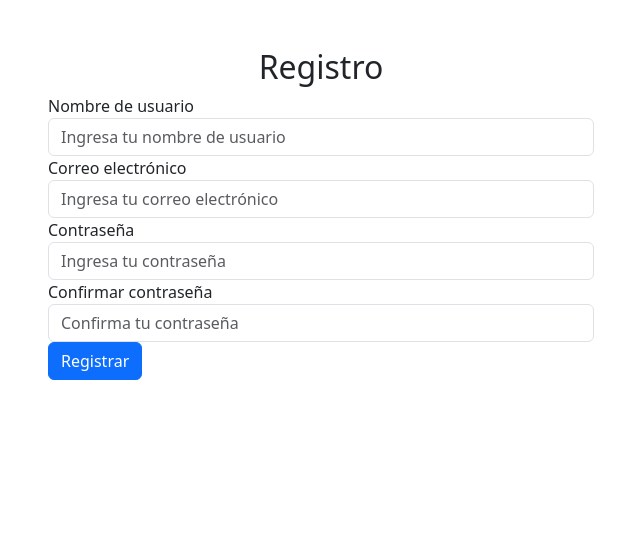
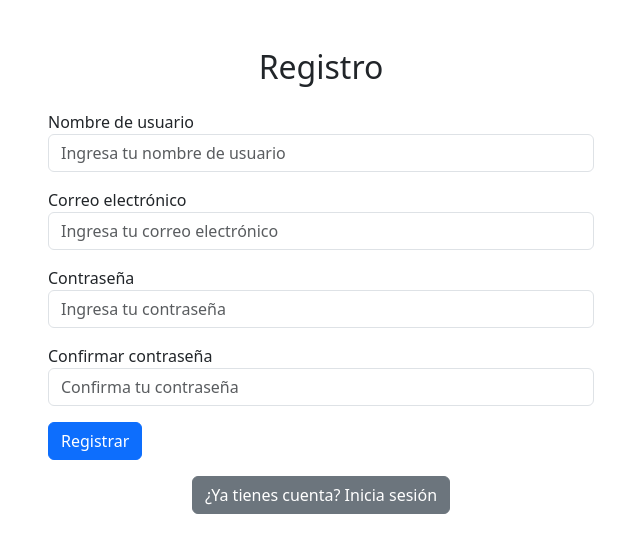
Before and after one commit to AndresssGitHub/autotronicars_soa, an Angular app: page / in a window 1280 px wide. Shown: the top 552 px of the page, without its empty margins (319-959 px from the left). Built offline with nearby package versions, Linux system fonts and the light colour scheme.

Commit message:
Se añadio boton de inicio de sesion

```diff
--- a/src/app/components/register/register.component.html
+++ b/src/app/components/register/register.component.html
@@ -1,28 +1,28 @@
 <div class="container mt-5">
   <div class="row justify-content-center">
     <div class="col-md-6">
-      <h2 class="text-center">Registro</h2>
+      <h2 class="text-center mb-4">Registro</h2>
       <form>
         <!-- Nombre de usuario -->
-        <div class="form-group">
+        <div class="form-group mb-3">
           <label for="username">Nombre de usuario</label>
           <input type="text" class="form-control" id="username" placeholder="Ingresa tu nombre de usuario" required>
         </div>
 
         <!-- Correo electrónico -->
-        <div class="form-group">
+        <div class="form-group mb-3">
           <label for="email">Correo electrónico</label>
           <input type="email" class="form-control" id="email" placeholder="Ingresa tu correo electrónico" required>
         </div>
 
         <!-- Contraseña -->
-        <div class="form-group">
+        <div class="form-group mb-3">
           <label for="password">Contraseña</label>
           <input type="password" class="form-control" id="password" placeholder="Ingresa tu contraseña" required>
         </div>
 
         <!-- Confirmación de contraseña -->
-        <div class="form-group">
+        <div class="form-group mb-3">
           <label for="confirmPassword">Confirmar contraseña</label>
           <input type="password" class="form-control" id="confirmPassword" placeholder="Confirma tu contraseña" required>
         </div>
@@ -30,6 +30,11 @@
         <!-- Botón de registro -->
         <button type="submit" class="btn btn-primary btn-block">Registrar</button>
       </form>
+
+      <!-- Botón para ir al login -->
+      <div class="mt-3 text-center">
+        <button class="btn btn-secondary" onclick="window.location.href='/login'">¿Ya tienes cuenta? Inicia sesión</button>
+      </div>
     </div>
   </div>
 </div>
```
